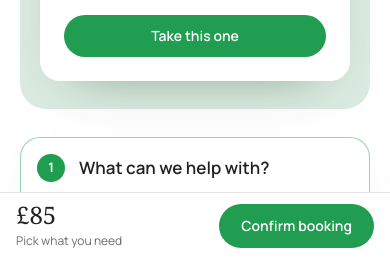
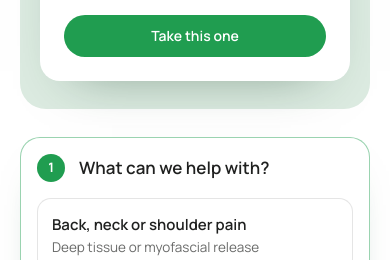
Before and after one commit to SaturnResults/harmonised-muscles-demo, a plain HTML site: page booking.html in a window 390 px wide. Shown: the part 584-844 px from the top of the page. Drawn offline with Linux system fonts and the light colour scheme; a web font is replaced by a local one.

Commit message:
Remove the floating mobile bars
Drops the fixed Confirm booking bar on the booking page and the Call / Book
bar on the homepage. Booking still confirms from the summary panel.

Co-Authored-By: Claude Opus 5.5 <noreply@anthropic.com>

```diff
--- a/booking.html
+++ b/booking.html
@@ -183,7 +183,6 @@ p{margin:0}
 .trust svg{width:14px;height:14px;stroke:var(--green);flex:none}
 
 /* mobile bar */
-.mbar{display:none}
 
 /* confirmation */
 .done-view{padding-block:40px 90px;display:none}
@@ -280,12 +279,6 @@ footer .logo small{color:var(--green-d)}
 @media (max-width:980px){
   .main{grid-template-columns:1fr}
   .sum{position:static}
-  .mbar{display:flex;position:fixed;left:0;right:0;bottom:0;z-index:40;background:#fff;border-top:1px solid var(--line);padding:10px max(16px,env(safe-area-inset-right)) calc(10px + env(safe-area-inset-bottom)) max(16px,env(safe-area-inset-left));align-items:center;gap:14px}
-  .mbar .p{flex:1;min-width:0}
-  .mbar .p b{font:400 24px/1 var(--serif)}
-  .mbar .p span{display:block;font-size:12px;color:var(--mute);white-space:nowrap;overflow:hidden;text-overflow:ellipsis}
-  .mbar .pill{padding:15px 22px}
-  body.booking{padding-bottom:84px}
 }
 @media (max-width:760px){
   .band-in{grid-template-columns:1fr;padding:28px 20px;gap:24px}
@@ -511,10 +504,6 @@ footer .logo small{color:var(--green-d)}
   </div>
 </footer>
 
-<div class="mbar" id="mbar">
-  <div class="p"><b id="mPrice">£85</b><span id="mSub">Pick what you need</span></div>
-  <button class="pill pill-green wait" id="mConfirm" type="button">Confirm booking</button>
-</div>
 
 <script>
 (function(){
@@ -673,10 +662,9 @@ footer .logo small{color:var(--green-d)}
     setV('treatment',t?t.name+' · '+t.dur+' · £'+t.price:null,t?t.name:null);
     setV('when',S.when?whenLabel(S.when,true):null,S.when?whenLabel(S.when):null);
     var price=t?'£'+t.price:'£85',sub=t?(t.pack?t.dur.split(' ')[0]+' sessions':t.dur)+' · pay at the clinic':'60 min · pay at the clinic';
-    $('sumPrice').textContent=price;$('sumSub').textContent=sub;$('mPrice').textContent=price;
-    $('mSub').textContent=S.when?whenLabel(S.when):t?t.name:c?c[1]:'Pick what you need';
+    $('sumPrice').textContent=price;$('sumSub').textContent=sub;
     var ready=c&&t&&S.when;
-    $('confirm').classList.toggle('wait',!ready);$('mConfirm').classList.toggle('wait',!ready);
+    $('confirm').classList.toggle('wait',!ready);
     $('msg').textContent='';
     if(scroll){var el=$('s-'+active),r=el.getBoundingClientRect();if(r.top<70||r.top>innerHeight*.6)el.scrollIntoView({behavior:'smooth',block:'start'});if(active==='details'&&!$('f-name').value)setTimeout(function(){$('f-name').focus({preventScroll:true})},350)}
   }
@@ -704,10 +692,10 @@ footer .logo small{color:var(--green-d)}
     $('cRef').textContent='Ref HM-'+String(S.when.getTime()).slice(-6,-2);
     $('cTx').textContent=t.name+' · '+t.dur;
     $('cPrice').textContent='£'+t.price+' · pay at the clinic';
-    $('flow').hidden=true;$('mbar').style.display='none';document.body.classList.remove('booking');
+    $('flow').hidden=true;
     $('doneView').classList.add('show');scrollTo({top:0,behavior:'smooth'});
   }
-  $('confirm').onclick=confirm;$('mConfirm').onclick=confirm;
+  $('confirm').onclick=confirm;
   [$('f-name'),$('f-mobile')].forEach(function(i){i.addEventListener('input',function(){i.classList.remove('bad');$('msg').textContent=''})});
 
   // calendar file
```
Also changed, not shown: index.html (+0 -8 lines).
